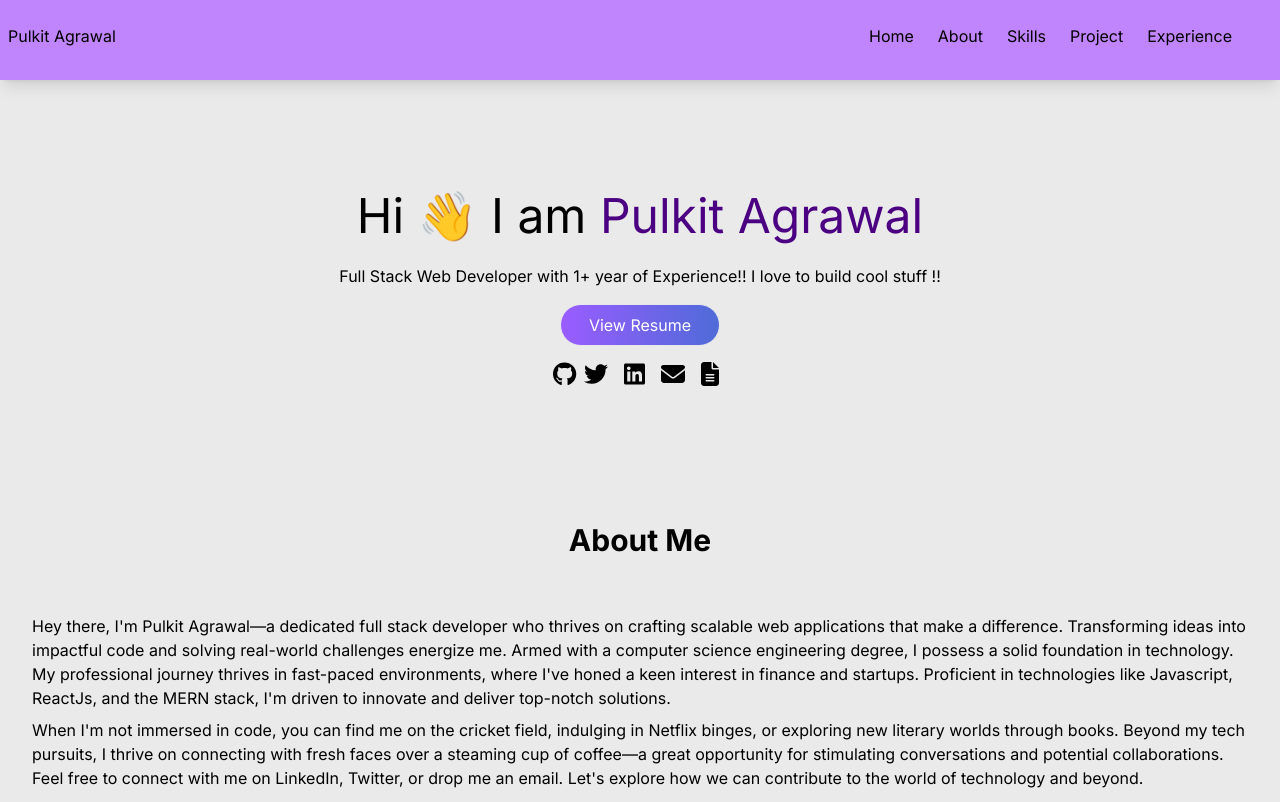
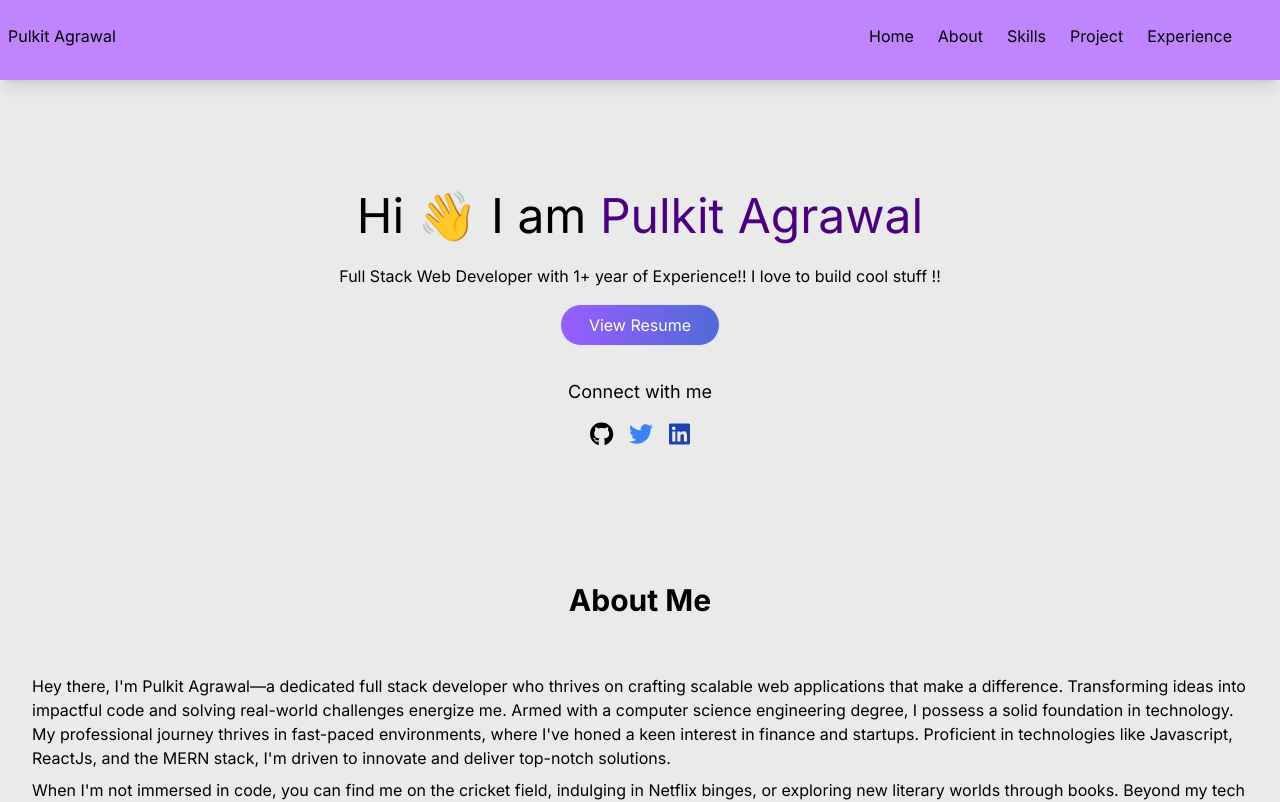
Before and after one commit to Pulkit426/Personal-Portfolio, a React (Vite) app: page / in a window 1280 px wide. Shown: the top 802 px of the page. Built offline with nearby package versions, Linux system fonts and the light colour scheme.

Commit message:
update styles for connect section

```diff
--- a/src/Introduction.jsx
+++ b/src/Introduction.jsx
@@ -1,11 +1,9 @@
 import { FontAwesomeIcon } from "@fortawesome/react-fontawesome";
-import { faEnvelope } from "@fortawesome/free-solid-svg-icons";
 import {
   faTwitter,
   faLinkedin,
   faGithub,
 } from "@fortawesome/free-brands-svg-icons";
-import { faFileAlt } from "@fortawesome/free-solid-svg-icons";
 
 const Introduction = () => {
   return (
@@ -24,8 +22,11 @@ const Introduction = () => {
         </a>
       </button>
       <div>
+
+        <h1 className="py-2 my-2 text-lg"> Connect with me  </h1>
         <a
           href="https://www.github.com/Pulkit426"
+          className="p-1 m-1 text-brown-800"
           target="_blank"
           rel="noreferrer"
         >
@@ -34,7 +35,7 @@ const Introduction = () => {
 
         <a
           href="https://www.twitter.com/Pulkit426"
-          className="p-1 m-1"
+          className="p-1 m-1 text-blue-500"
           target="_blank"
           rel="noreferrer"
         >
@@ -42,24 +43,13 @@ const Introduction = () => {
         </a>
         <a
           href="https://www.linkedin.com/in/pulkit426"
-          className="p-1 m-1"
+          className="p-1 m-1 text-blue-800"
           target="_blank"
           rel="noreferrer"
         >
           <FontAwesomeIcon icon={faLinkedin} size="xl" />
         </a>
 
-        <a href="mailto:agrawalpulkit12@gmail.com" className="p-1 m-1">
-          <FontAwesomeIcon icon={faEnvelope} size="xl" />
-        </a>
-        <a
-          href="https://drive.google.com/file/d/1cRwmMPTJBee8DIJUOqMnzJ-RB2foZfVY/view?usp=sharing"
-          className="p-1 m-1"
-          target="_blank"
-          rel="noreferrer"
-        >
-          <FontAwesomeIcon icon={faFileAlt} size="xl" />
-        </a>
       </div>
     </div>
   );
```
